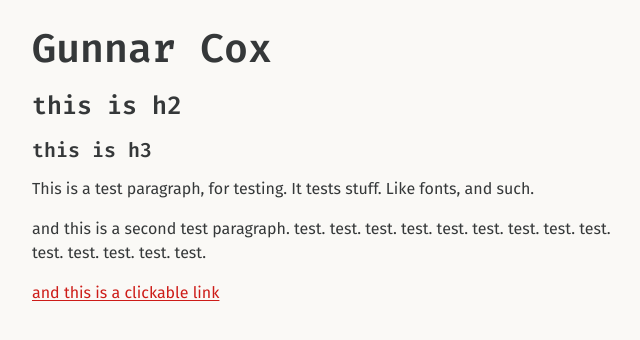
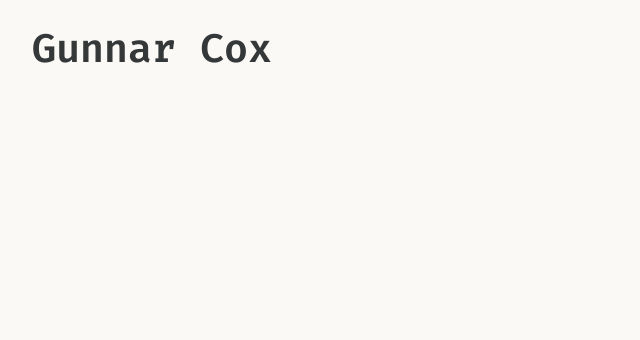
Before and after one commit to crannug/crannug.github.io, a React (Vite) app: page / in a window 1280 px wide. Shown: the top 340 px of the page, without its empty margins (96-736 px from the left). Built offline with nearby package versions, Linux system fonts and the light colour scheme.

Commit message:
Removed placeholder text

```diff
--- a/src/App.tsx
+++ b/src/App.tsx
@@ -4,19 +4,6 @@ function App() {
   return (
     <div className="container">
       <h1>Gunnar Cox</h1>
-      <h2>this is h2</h2>
-      <h3>this is h3</h3>
-      <p>
-        This is a test paragraph, for testing. It tests stuff. Like fonts, and
-        such.
-      </p>
-      <p>
-        and this is a second test paragraph. test. test. test. test. test. test.
-        test. test. test. test. test. test. test. test.
-      </p>
-      <p>
-        <a href="fake url dot com">and this is a clickable link</a>
-      </p>
     </div>
   );
 }
```
